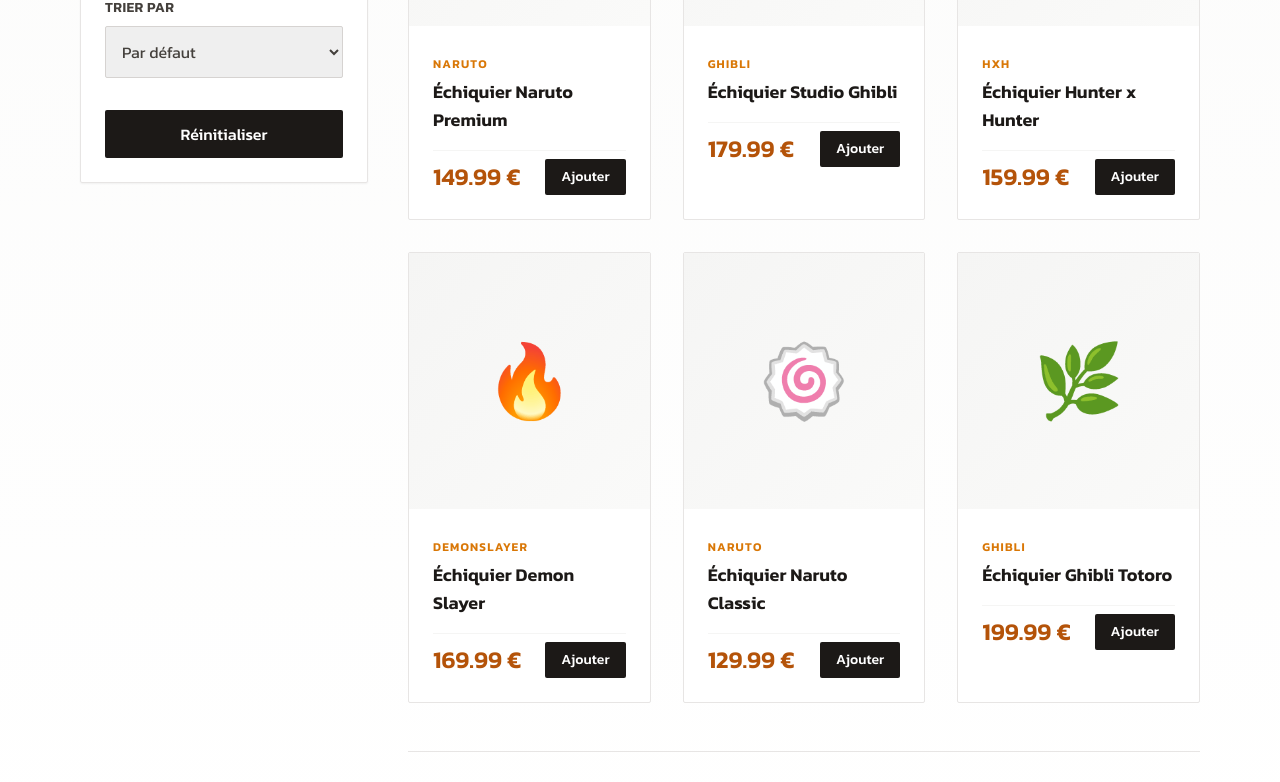
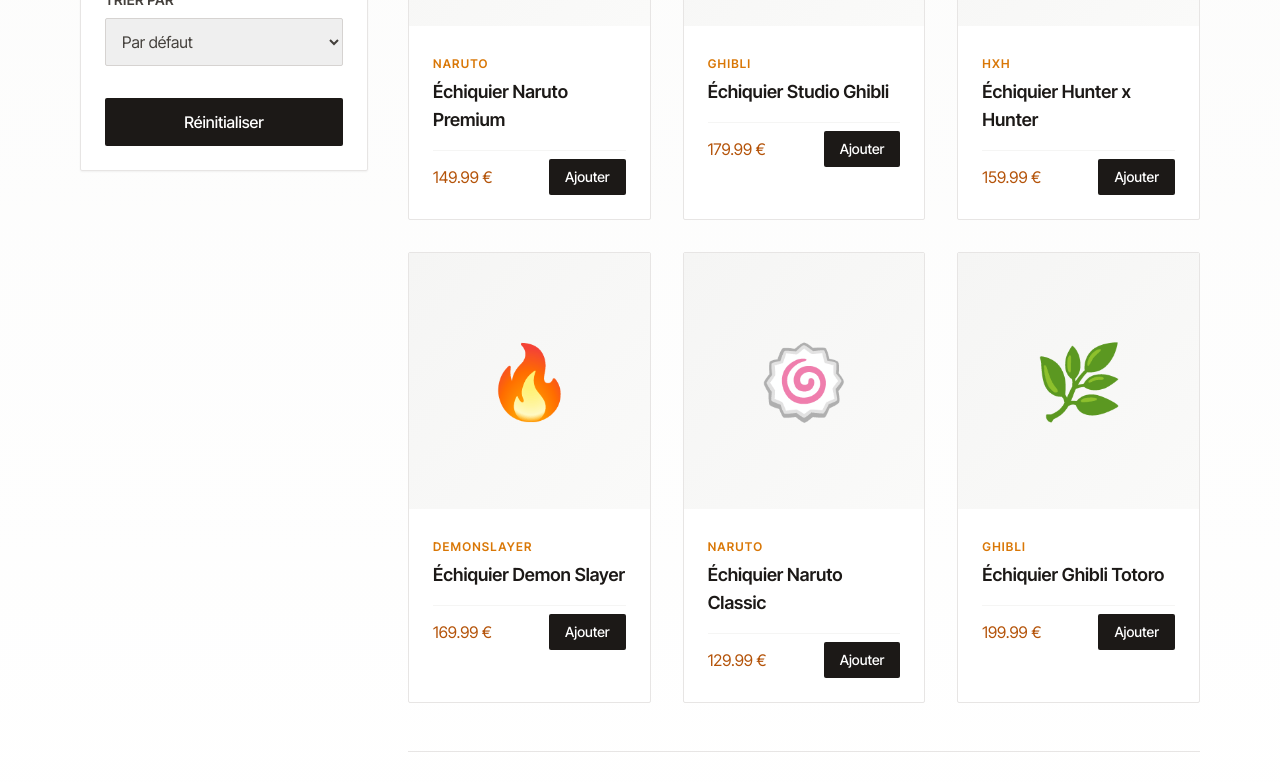
Before and after one commit to hassane-soulaimana/boutique-en-ligne, a React (Vite) app: page /echiquiers in a window 1280 px wide. Shown: the part 860-1642 px from the top of the page. Built offline with nearby package versions, Linux system fonts and the light colour scheme.

Commit message:
fix police pages echiquiers, pieces, accessoires

```diff
--- a/index.html
+++ b/index.html
@@ -4,6 +4,9 @@
     <meta charset="UTF-8" />
     <link rel="icon" type="image/logo" href="/logo.png" />
     <meta name="viewport" content="width=device-width, initial-scale=1.0" />
+
+    <link href="https://fonts.googleapis.com/css2?family=Inter:wght@200;300;400;500;600&family=Inter+Tight:wght@200;300;400;500;600&display=swap" rel="stylesheet">
+
     <title>Shaniha - Chest Game</title>
   </head>
   <body>
--- a/src/index.css
+++ b/src/index.css
@@ -1,4 +1,3 @@
-@import url('https://fonts.googleapis.com/css2?family=Kanit:wght@300;400;500;600;700&display=swap');
 @import url('https://unpkg.com/leaflet@1.9.4/dist/leaflet.css');
 
 @tailwind base;
@@ -12,8 +11,9 @@
   color: black;
   margin: 0;
   padding: 0;
-  font-family: 'Kanit', sans-serif;
+  font-family: 'Inter Tight', 'Inter', sans-serif;
 }
+
 
 /* Hide scrollbar for sliders */
 .no-scrollbar::-webkit-scrollbar {
--- a/src/pages/Accessoires.jsx
+++ b/src/pages/Accessoires.jsx
@@ -257,9 +257,9 @@
                       </div>
 
                       <div className="flex items-center justify-between pt-2 border-t border-stone-100">
-                        <p className="text-2xl font-semibold text-amber-700">
-                          {produit.prix.toFixed(2)} €
-                        </p>
+                        <p className="text-base font-normal text-amber-700">
+  {produit.prix.toFixed(2)} €
+</p>
                         <motion.button
                           whileHover={{ scale: 1.05 }}
                           whileTap={{ scale: 0.95 }}
--- a/src/pages/Echiquiers.jsx
+++ b/src/pages/Echiquiers.jsx
@@ -257,9 +257,10 @@
                       </div>
 
                       <div className="flex items-center justify-between pt-2 border-t border-stone-100">
-                        <p className="text-2xl font-semibold text-amber-700">
-                          {produit.prix.toFixed(2)} €
-                        </p>
+                        <p className="text-base font-normal text-amber-700">
+  {produit.prix.toFixed(2)} €
+</p>
+
                         <motion.button
                           whileHover={{ scale: 1.05 }}
                           whileTap={{ scale: 0.95 }}
--- a/src/pages/Pieces.jsx
+++ b/src/pages/Pieces.jsx
@@ -257,9 +257,9 @@
                       </div>
 
                       <div className="flex items-center justify-between pt-2 border-t border-stone-100">
-                        <p className="text-2xl font-semibold text-amber-700">
-                          {produit.prix.toFixed(2)} €
-                        </p>
+                       <p className="text-base font-normal text-amber-700">
+  {produit.prix.toFixed(2)} €
+</p>
                         <motion.button
                           whileHover={{ scale: 1.05 }}
                           whileTap={{ scale: 0.95 }}
--- a/tailwind.config.js
+++ b/tailwind.config.js
@@ -7,7 +7,7 @@
   theme: {
     extend: {
       fontFamily: {
-        kanit: ['Kanit', 'sans-serif'],
+        sans: ['Inter Tight', 'Inter', 'sans-serif'],
       },
     },
   },
```
